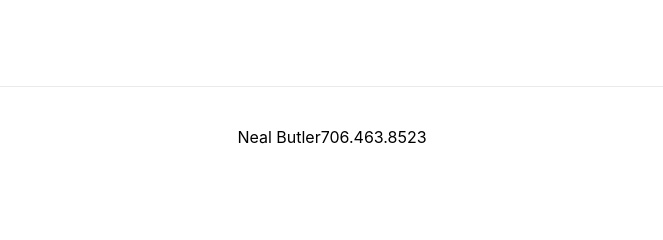
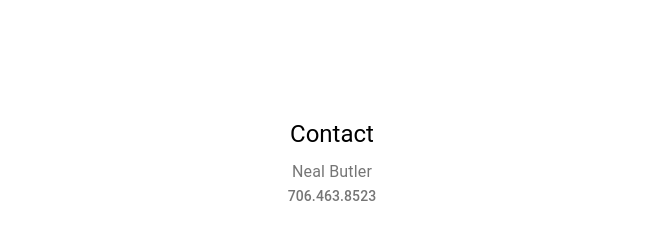
Before and after one commit to JesusPatino-stack/invenire_studios, a Next.js app: page / in a window 1280 px wide. Shown: the part 614-854 px from the top of the page, without its empty margins (308-971 px from the left). Before the commit the page ends 800 px from the top, so only its background shows below. Built offline with nearby package versions, Linux system fonts and the light colour scheme.

Commit message:
updating layout

```diff
--- a/package.json
+++ b/package.json
@@ -8,6 +8,8 @@
     "start": "next start"
   },
   "dependencies": {
+    "@fontsource/roboto": "^4.3.0",
+    "@material-ui/core": "^4.11.4",
     "next": "10.2.0",
     "react": "17.0.2",
     "react-dom": "17.0.2"
--- a/pages/index.js
+++ b/pages/index.js
@@ -1,6 +1,8 @@
 import Head from 'next/head'
 import Image from 'next/image'
 import styles from '../styles/Home.module.css'
+import Typography from '@material-ui/core/Typography';
+import { makeStyles } from '@material-ui/core/styles';
 
 export default function Home() {
   return (
@@ -12,17 +14,65 @@ export default function Home() {
       </Head>
 
       <main className={styles.main}>
+
         <h1 className={styles.title}>
           Invenire Studios
         </h1>
+        <Image src='/img/hero.bmp' alt='hero' width={600} height={500}/>
         <div>Artist and Technologist</div>
 
       </main>
 
-      <footer className={styles.footer}>
-        <span>Neal Butler</span>
-        <span>706.463.8523</span>
-      </footer>
+      <Footer/>
     </div>
   )
 }
+
+function Footer() {
+  const classes = useStyles();
+  return (
+    <footer className={classes.footer}>
+        <Typography variant="h5" align="center" gutterBottom>
+          Contact
+        </Typography>
+        <Typography variant="subtitle1" align="center" color="textSecondary" component="p">
+        Neal Butler
+        </Typography>
+        <Typography variant="subtitle2" align="center" color="textSecondary" component="p">
+        706.463.8523
+        </Typography>
+      </footer>
+  )
+}
+
+const useStyles = makeStyles((theme) => ({
+  icon: {
+    marginRight: theme.spacing(2),
+  },
+  heroContent: {
+    backgroundColor: theme.palette.background.paper,
+    padding: theme.spacing(8, 0, 6),
+  },
+  heroButtons: {
+    marginTop: theme.spacing(4),
+  },
+  cardGrid: {
+    paddingTop: theme.spacing(8),
+    paddingBottom: theme.spacing(8),
+  },
+  card: {
+    height: '100%',
+    display: 'flex',
+    flexDirection: 'column',
+  },
+  cardMedia: {
+    paddingTop: '56.25%', // 16:9
+  },
+  cardContent: {
+    flexGrow: 1,
+  },
+  footer: {
+    backgroundColor: theme.palette.background.paper,
+    padding: theme.spacing(6),
+  },
+}));
```
Also changed, not shown: 2 other files (tests, documents, lock files or other folders).
